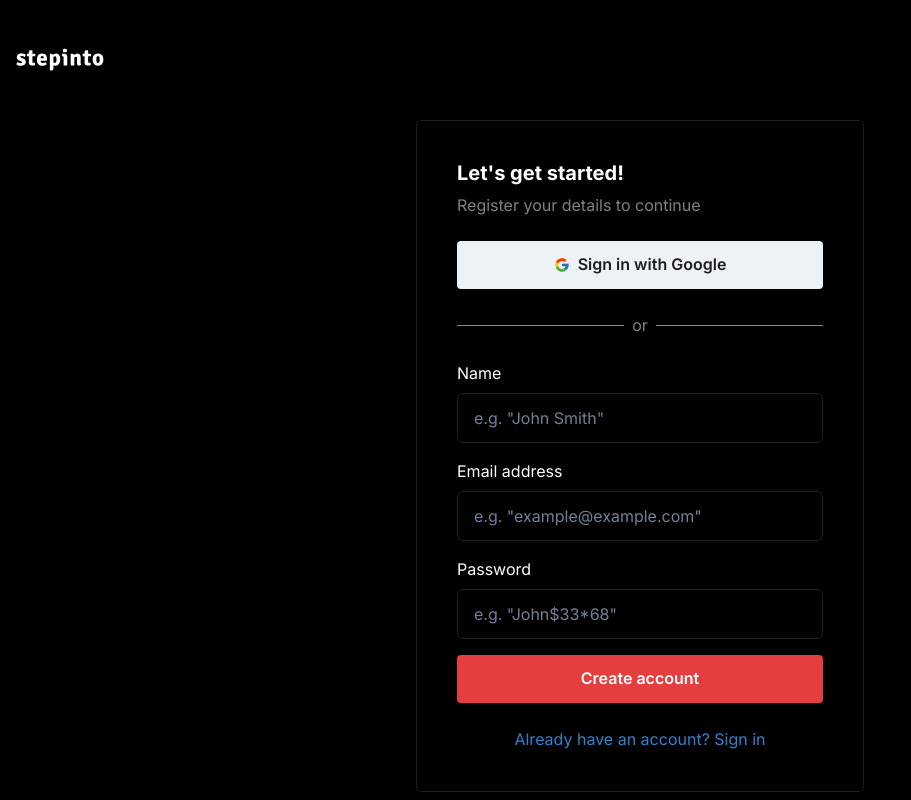
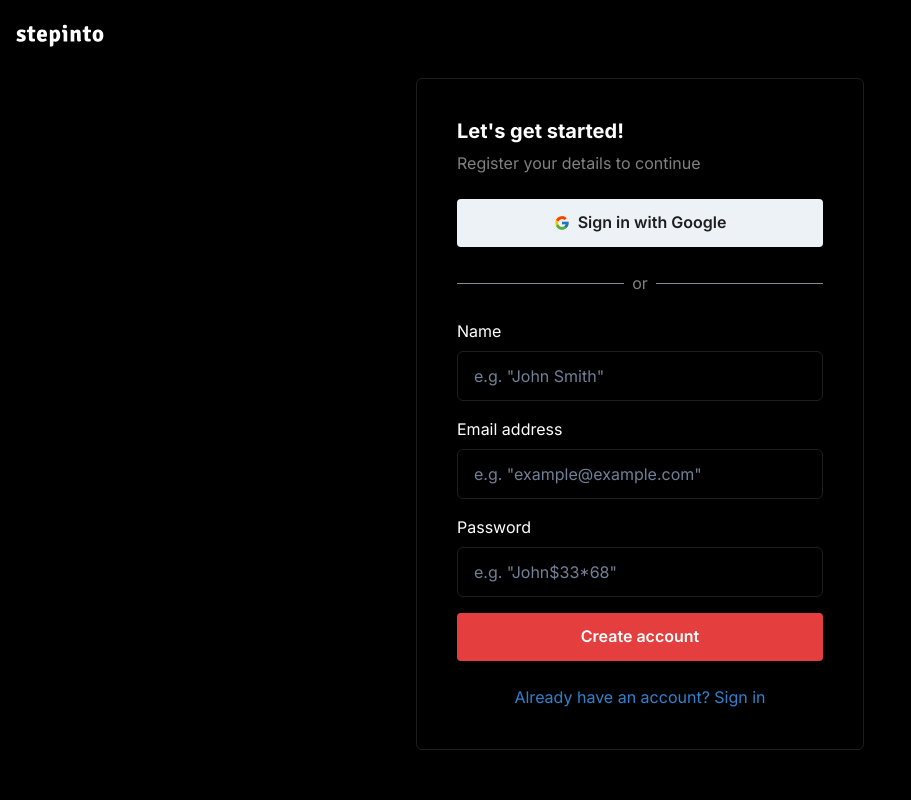
Before and after one commit to rayanabdirahman/stepinto-client, a Next.js app: page /auth/signup in a window 1280 px wide. Shown: the whole page, without its empty margins (0-911 px from the left). Built offline with nearby package versions, Linux system fonts and the light colour scheme.

Commit message:
fix nextjs error from embedding image inside link

```diff
--- a/src/shared/components/UI/atoms/Logo/index.tsx
+++ b/src/shared/components/UI/atoms/Logo/index.tsx
@@ -2,7 +2,6 @@ import React from "react";
 import Link from "next/link";
 import Image from "next/image";
 import { pageUrl } from "../../../../domain/constants/pageUrl";
-import Button from "../Button";
 
 type Props = {
   type?: "dark" | "light";
@@ -10,7 +9,7 @@ type Props = {
 
 const Logo: React.FC<Props> = ({ type }) => (
   <Link href={pageUrl.HOME}>
-    <Button variant="link">
+    <a>
       <Image
         src={
           type === "light" ? "/images/logo-white.svg" : "/images/logo-black.svg"
@@ -19,7 +18,7 @@ const Logo: React.FC<Props> = ({ type }) => (
         width={88}
         height={72}
       />
-    </Button>
+    </a>
   </Link>
 );
 
```
